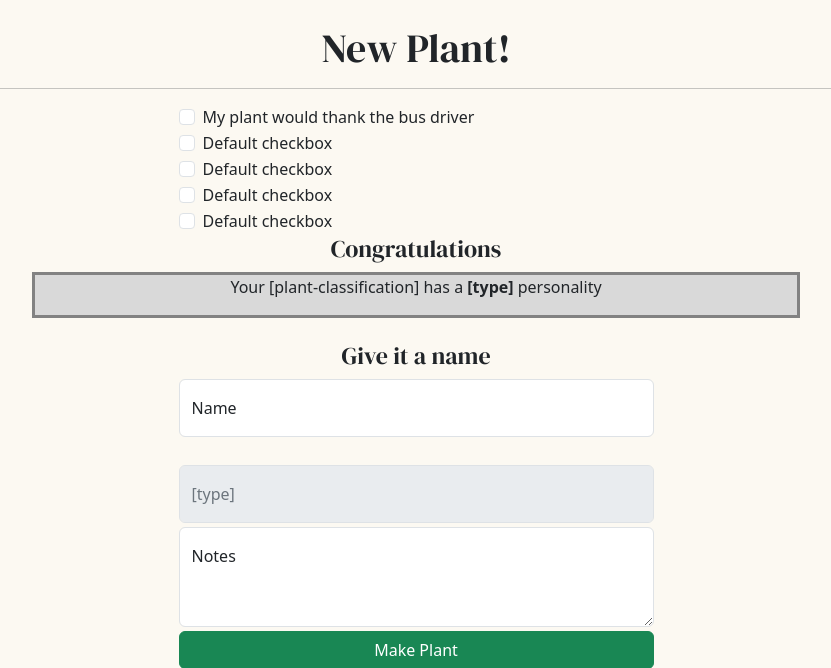
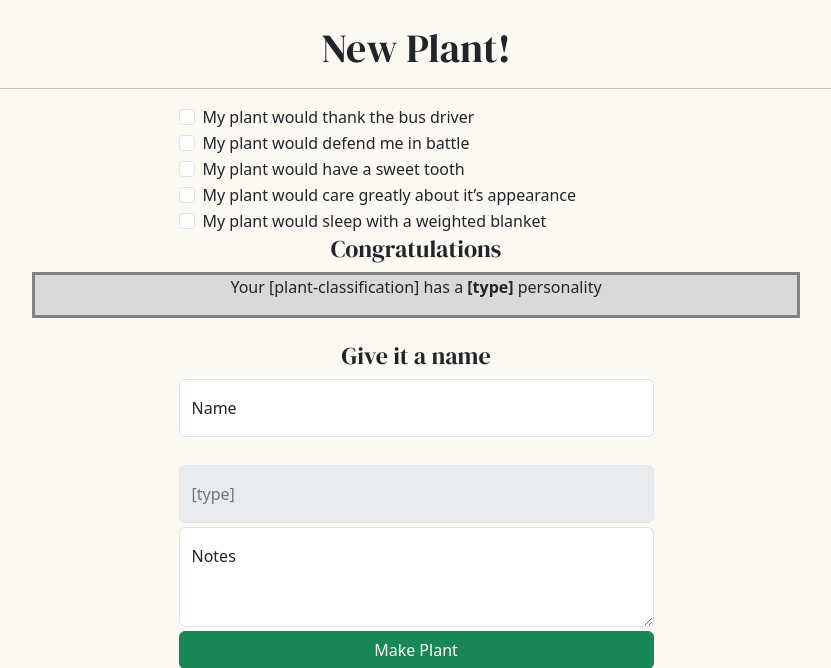
Before and after one commit to theJMC/hack-sussex, a Flask app: template app/templates/new_plant.html in a window 1280 px wide. Shown: the part 56-724 px from the top of the page, without its empty margins (224-1055 px from the left). Run offline with Flask 3, Linux system fonts and the light colour scheme; the template is opened without the code that fills it, so the values that code supplies are empty; some libraries are stand-ins or nearby versions.

Commit message:
Quiz Questions

```diff
--- a/app/templates/new_plant.html
+++ b/app/templates/new_plant.html
@@ -27,25 +27,25 @@
       <div class="form-check">
         <input class="form-check-input" type="checkbox" value="" id="flexCheckDefault">
         <label class="form-check-label" for="flexCheckDefault">
-          Default checkbox
+          My plant would defend me in battle
         </label>
       </div>
       <div class="form-check">
         <input class="form-check-input" type="checkbox" value="" id="flexCheckDefault">
         <label class="form-check-label" for="flexCheckDefault">
-          Default checkbox
+          My plant would have a sweet tooth
         </label>
       </div>
       <div class="form-check">
         <input class="form-check-input" type="checkbox" value="" id="flexCheckDefault">
         <label class="form-check-label" for="flexCheckDefault">
-          Default checkbox
+          My plant would care greatly about it’s appearance
         </label>
       </div>
       <div class="form-check">
         <input class="form-check-input" type="checkbox" value="" id="flexCheckDefault">
         <label class="form-check-label" for="flexCheckDefault">
-          Default checkbox
+          My plant would sleep with a weighted blanket
         </label>
       </div>
 </form>
```
